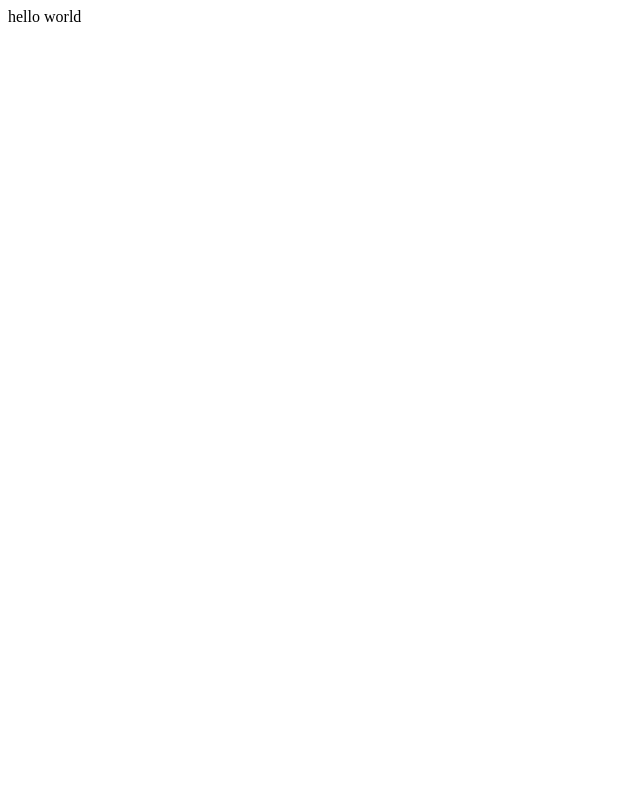
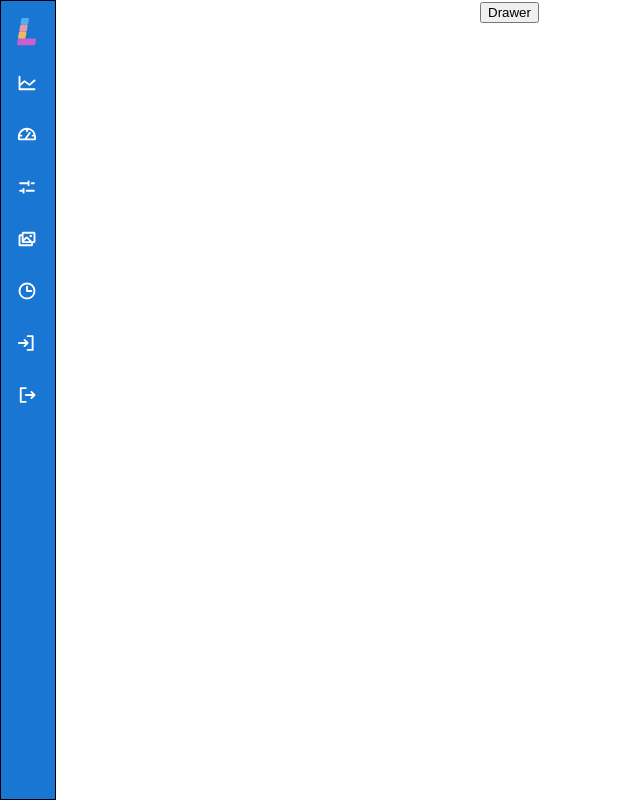
Before and after one commit to AcuPinchure/seiyuu-bot-frontend, a React (Vite) app: page / in a window 1280 px wide. Shown: the whole page, without its empty margins (0-640 px from the left). Built offline with nearby package versions, Linux system fonts and the light colour scheme.

Commit message:
add drawer

```diff
--- a/src/App.tsx
+++ b/src/App.tsx
@@ -1,5 +1,13 @@
+import { CssBaseline } from "@mui/material";
+import Layout from "./components/Layout";
+
 function App() {
-  return <>hello world</>;
+  return (
+    <>
+      <CssBaseline />
+      <Layout />
+    </>
+  );
 }
 
 export default App;
--- /dev/null
+++ b/src/components/Layout.tsx
@@ -0,0 +1,21 @@
+import { Outlet } from "react-router-dom";
+import NaviDrawer from "./NaviDrawer";
+import { useState } from "react";
+
+const Layout: React.FC = () => {
+  const [drawerOpen, setDrawerOpen] = useState(false);
+  return (
+    <>
+      <button
+        onClick={() => setDrawerOpen(!drawerOpen)}
+        style={{ marginLeft: "30rem" }}
+      >
+        Drawer
+      </button>
+      <NaviDrawer open={drawerOpen} setOpen={setDrawerOpen} />
+      <Outlet />
+    </>
+  );
+};
+
+export default Layout;
--- /dev/null
+++ b/src/components/NaviDrawer.tsx
@@ -0,0 +1,163 @@
+import {
+  List,
+  ListItem,
+  ListItemButton,
+  SwipeableDrawer,
+  useMediaQuery,
+  useTheme,
+  Box,
+  Stack,
+  Typography,
+} from "@mui/material";
+import {
+  ChartLine,
+  Clock,
+  FadersHorizontal,
+  Gauge,
+  Images,
+  SignIn,
+  SignOut,
+} from "@phosphor-icons/react";
+
+interface NaviDrawerProps {
+  open: boolean;
+  setOpen: (open: boolean) => void;
+}
+
+const NaviDrawer: React.FC<NaviDrawerProps> = ({ open, setOpen }) => {
+  const theme = useTheme();
+  const isMobile = useMediaQuery(theme.breakpoints.down("md"));
+
+  const isAuth = true;
+
+  const naviItems = [
+    {
+      icon: <ChartLine weight="bold" size={20} />,
+      text: "Statistics",
+      loginOnly: false,
+    },
+    {
+      icon: <Gauge weight="bold" size={20} />,
+      text: "Service Status",
+      loginOnly: false,
+    },
+    {
+      icon: <FadersHorizontal weight="bold" size={20} />,
+      text: "Service Config",
+      loginOnly: true,
+    },
+    {
+      icon: <Images weight="bold" size={20} />,
+      text: "Image Library",
+      loginOnly: true,
+    },
+    {
+      icon: <Clock weight="bold" size={20} />,
+      text: "Logs",
+      loginOnly: true,
+    },
+    {
+      icon: <SignIn weight="bold" size={20} />,
+      text: "Login",
+      loginOnly: false,
+    },
+    {
+      icon: <SignOut weight="bold" size={20} />,
+      text: "Logout",
+      loginOnly: true,
+    },
+  ] as const;
+
+  const drawerContent = (
+    <nav aria-label="navigation menu">
+      <List
+        sx={{
+          width: "12rem",
+        }}
+      >
+        <ListItem disableGutters disablePadding>
+          <ListItemButton>
+            <Stack
+              height={32}
+              overflow={"hidden"}
+              direction={"row"}
+              alignItems={"center"}
+            >
+              {isMobile || open ? (
+                <img
+                  src="/bot_logo.svg"
+                  alt="Lovelive Seiyuu Bot"
+                  height={42}
+                />
+              ) : (
+                <img
+                  src="/bot_L_logo.svg"
+                  alt="Lovelive Seiyuu Bot"
+                  height={30}
+                />
+              )}
+            </Stack>
+          </ListItemButton>
+        </ListItem>
+        {naviItems
+          .filter((item) => isAuth || !item.loginOnly)
+          .map((item) => {
+            return (
+              <ListItem key={item.text} disableGutters disablePadding>
+                <ListItemButton>
+                  <Stack
+                    direction="row"
+                    spacing={2}
+                    alignItems={"center"}
+                    height={36}
+                  >
+                    {item.icon}
+                    {(isMobile || open) && (
+                      <Typography variant="body1">{item.text}</Typography>
+                    )}
+                  </Stack>
+                </ListItemButton>
+              </ListItem>
+            );
+          })}
+      </List>
+    </nav>
+  );
+
+  return isMobile ? (
+    <SwipeableDrawer
+      open={open}
+      onOpen={() => setOpen(true)}
+      onClose={() => setOpen(false)}
+      anchor="left"
+      PaperProps={{
+        sx: {
+          bgcolor: "primary.main",
+          color: "primary.contrastText",
+        },
+      }}
+    >
+      {drawerContent}
+    </SwipeableDrawer>
+  ) : (
+    <Box
+      position={"fixed"}
+      top={0}
+      left={0}
+      border={"1px solid black"}
+      height={"100vh"}
+      bgcolor={"primary.main"}
+      color={"primary.contrastText"}
+      sx={{
+        transition: "width 0.25s",
+        overflowX: "hidden",
+        overflowY: "auto",
+      }}
+      width={open ? "12rem" : "3.5rem"}
+    >
+      {drawerContent}
+    </Box>
+  );
+};
+
+export default NaviDrawer;
```
Also changed, not shown: src/api/axiosInstance.ts (added, +15 -0 lines).
